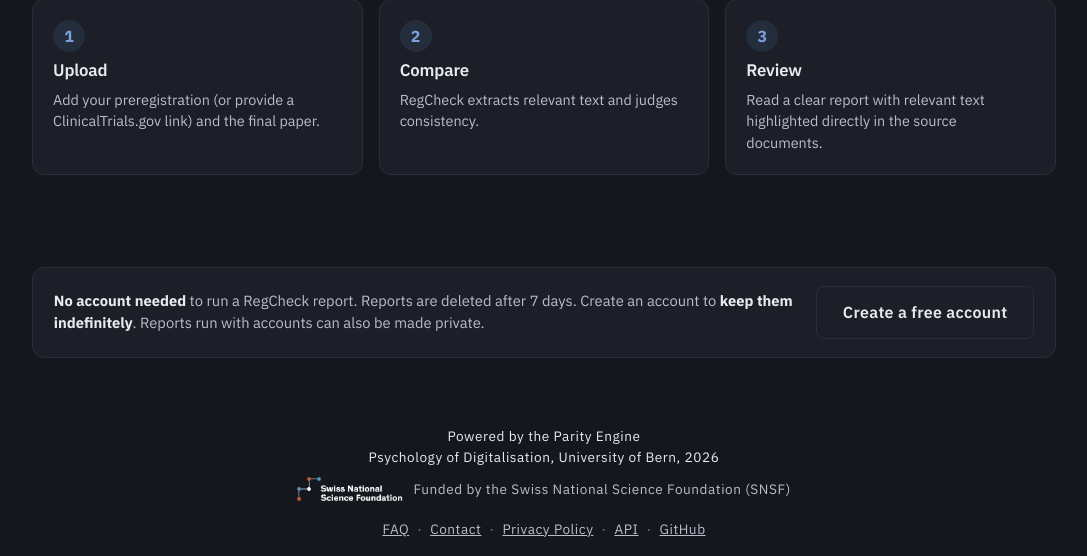
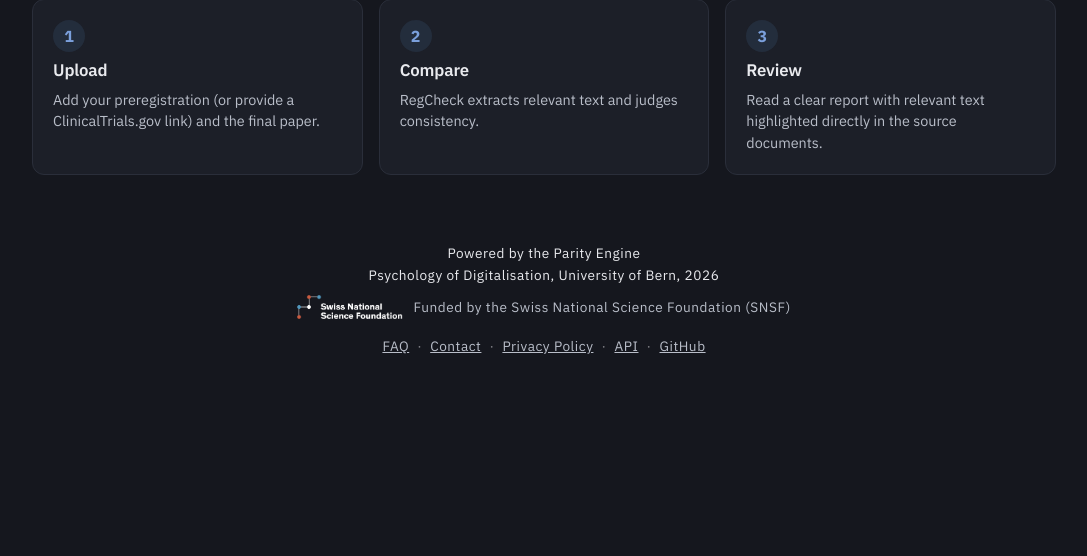
Before and after one commit to JamieCummins/regcheck, a FastAPI app: page / in a window 1280 px wide. Shown: the part 443-999 px from the top of the page, without its empty margins (96-1183 px from the left). After the commit the page ends 797 px from the top, so only its background shows below. Run offline with FastAPI, Linux system fonts and the light colour scheme; parts of the project's set-up code (start-up, migrations or seed data) failed here and were passed over; some libraries are stand-ins or nearby versions; some web fonts are replaced.

Commit message:
remove sign-up

```diff
--- a/backend/main.py
+++ b/backend/main.py
@@ -25,7 +25,7 @@ from .routes import survey
 # Single source of truth for static-asset cache-busting. Bump this on any
 # CSS/JS change so browsers refetch; it is exposed to every template as the
 # `static_version` global (templates reference it as `?v={{ static_version }}`).
-STATIC_VERSION = "20260701-survey-wizard"
+STATIC_VERSION = "20260701-home-account-rm"
 
 
 def create_app() -> FastAPI:
--- a/templates/index.html
+++ b/templates/index.html
@@ -126,29 +126,6 @@
         font-size: 0.9rem;
         line-height: 1.5;
       }
-      .home-account {
-        width: min(64rem, 100%);
-        margin-top: 1.25rem;
-        background: var(--rc-surface);
-        border: 1px solid var(--rc-border);
-        border-radius: var(--rc-radius);
-        padding: 1.1rem 1.3rem;
-        text-align: left;
-        display: flex;
-        flex-wrap: wrap;
-        align-items: center;
-        justify-content: space-between;
-        gap: 0.75rem 1.25rem;
-      }
-      .home-account__text {
-        margin: 0;
-        color: var(--rc-muted);
-        font-size: 0.92rem;
-        line-height: 1.55;
-        flex: 1 1 24rem;
-      }
-      .home-account__text strong { color: var(--rc-text); }
-      .home-account__cta { flex: 0 0 auto; white-space: nowrap; }
       @media (max-width: 720px) {
         .home-steps {
           grid-template-columns: 1fr;
@@ -157,7 +134,6 @@
           width: 100%;
           min-width: 0;
         }
-        .home-account__cta { width: 100%; text-align: center; }
       }
     </style>
   </head>
@@ -195,15 +171,6 @@
         <p>Read a clear report with relevant text highlighted directly in the source documents.</p>
       </li>
     </ol>
-
-    {% if not current_user(request) %}
-    <section class="home-account">
-      <p class="home-account__text">
-        <strong>No account needed</strong> to run a RegCheck report. Reports are deleted after 7&nbsp;days. Create an account to <strong>keep them indefinitely</strong>. Reports run with accounts can also be made private.
-      </p>
-      <a class="btn btn-secondary home-account__cta" href="{{ url_for('login') }}?next={{ url_for('compare') }}">Create a free account</a>
-    </section>
-    {% endif %}
   </main>
 
   {% include '_partials/footer.html' %}
```
